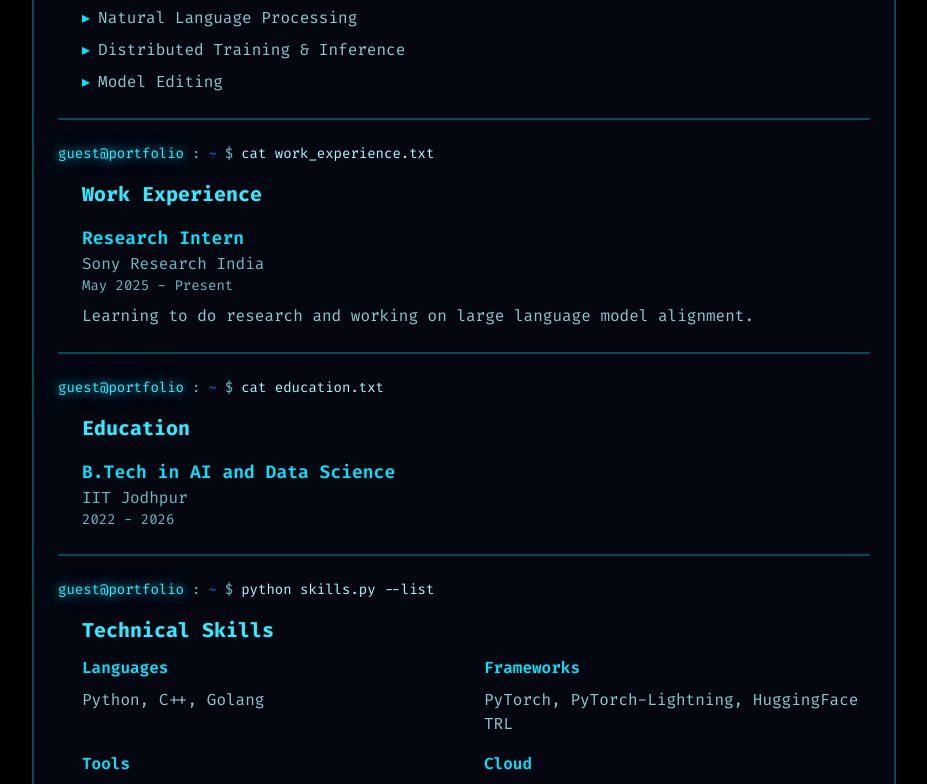
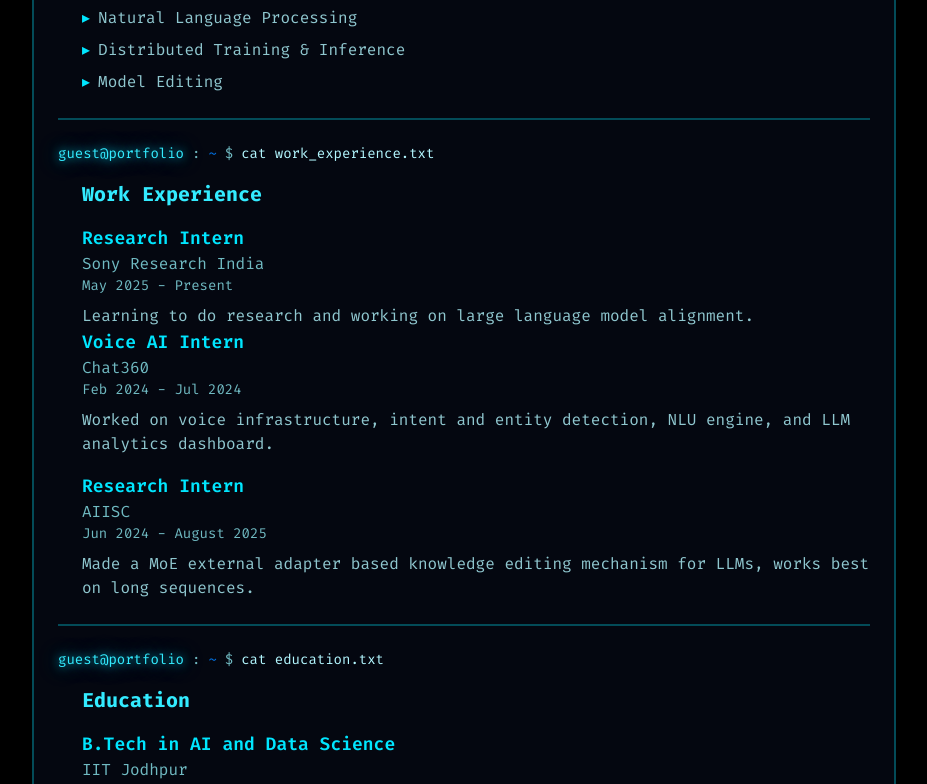
Before and after one commit to gjyotin305/gjyotin305.github.io, a React (Vite) app: page /about in a window 1280 px wide. Shown: the part 517-1301 px from the top of the page, without its empty margins (176-1103 px from the left). Built offline with nearby package versions, Linux system fonts and the light colour scheme; the HTML template or start-up script is replaced by a standard one.

Commit message:
workex add
Signed-off-by: Jyotin Goel <b22ai063@iitj.ac.in>

```diff
--- a/src/pages/About.tsx
+++ b/src/pages/About.tsx
@@ -59,11 +59,34 @@ const About = () => {
                 <h2 className="text-xl font-bold text-accent mb-3">Work Experience</h2>
                 <div className="space-y-6">
                   <div>
+                  <div className="mb4">
                     <h3 className="text-lg font-semibold text-primary">Research Intern</h3>
                     <p className="text-muted-foreground">Sony Research India</p>
                     <p className="text-sm text-muted-foreground">May 2025 - Present</p>
-                    <p className="text-foreground/80 mt-2">Learning to do research and working on large language model alignment.</p>
+                    <p className="text-foreground/80 mt-2">
+                      Learning to do research and working on large language model alignment.
+                    </p>
                   </div>
+
+                  <div className="mb-4">
+                    <h3 className="text-lg font-semibold text-primary">Voice AI Intern</h3>
+                    <p className="text-muted-foreground">Chat360</p>
+                    <p className="text-sm text-muted-foreground">Feb 2024 - Jul 2024</p>
+                    <p className="text-foreground/80 mt-2">
+                      Worked on voice infrastructure, intent and entity detection, NLU engine, and LLM analytics dashboard.
+                    </p>
+                  </div>
+
+                  <div className="mb-4">
+                    <h3 className="text-lg font-semibold text-primary">Research Intern</h3>
+                    <p className="text-muted-foreground">AIISC</p>
+                    <p className="text-sm text-muted-foreground">Jun 2024 - August 2025 </p>
+                    <p className="text-foreground/80 mt-2">
+                      Made a MoE external adapter based knowledge editing mechanism for LLMs, works best on long sequences.
+                    </p>
+                  </div>
+                </div>
+
                 </div>
               </div>
             </div>
```
